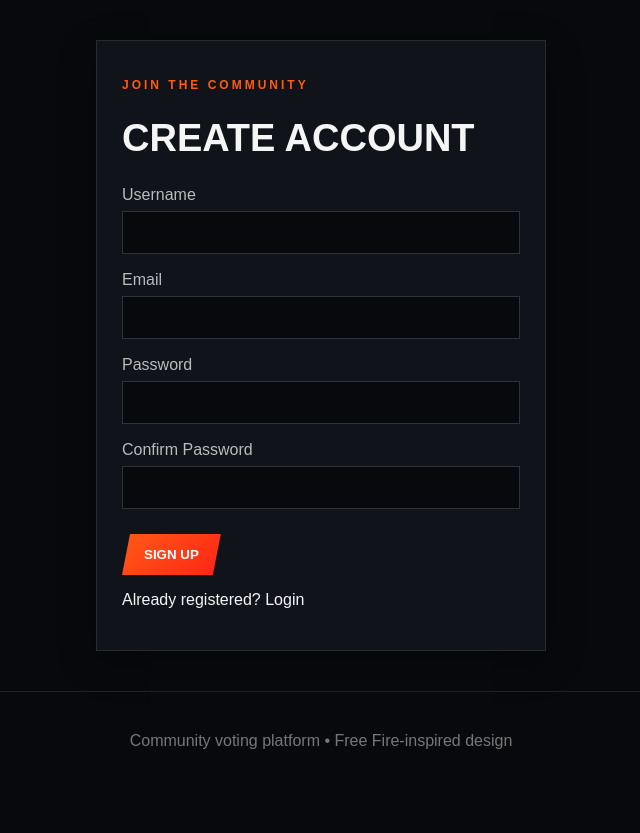
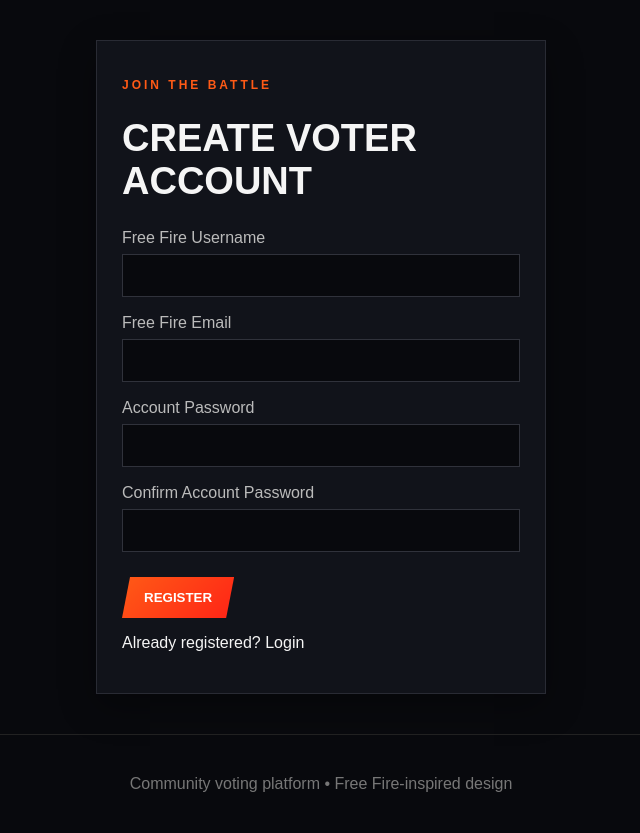
Before and after one commit to aasuotsusuki-droid/instagram-reel, a Flask app: page /signup in a window 1280 px wide. Shown: the part 72-905 px from the top of the page, without its empty margins (319-959 px from the left). Before the commit the page ends 821 px from the top, so only its background shows below. Run offline with Flask 3, Linux system fonts and the light colour scheme.

Commit message:
Update signup page wording

```diff
--- a/templates/signup.html
+++ b/templates/signup.html
@@ -1,10 +1,15 @@
-{% extends "base.html" %}{% block title %}Sign Up — FF VOTE{% endblock %}
+{% extends "base.html" %}{% block title %}Register — FF VOTE{% endblock %}
 {% block content %}<div class="auth"><form method="post" class="panel">
-<p class="eyebrow">JOIN THE COMMUNITY</p><h1>CREATE ACCOUNT</h1>
-<label>Username<input name="username" required minlength="3" autocomplete="username"></label>
-<label>Email<input type="email" name="email" required autocomplete="email"></label>
-<label>Password<input type="password" name="password" required minlength="6" autocomplete="new-password"></label>
-<label>Confirm Password<input type="password" name="confirm" required autocomplete="new-password"></label>
-<button class="btn" type="submit">SIGN UP</button>
+<p class="eyebrow">JOIN THE BATTLE</p><h1>CREATE VOTER ACCOUNT</h1>
+
+<label>Free Fire Username<input name="username" required minlength="3" autocomplete="username"></label>
+
+<label>Free Fire Email<input type="email" name="email" required autocomplete="email"></label>
+
+<label>Account Password<input type="password" name="password" required minlength="6" autocomplete="new-password"></label>
+
+<label>Confirm Account Password<input type="password" name="confirm" required autocomplete="new-password"></label>
+
+<button class="btn" type="submit">REGISTER</button>
 <p>Already registered? <a href="{{url_for('login')}}">Login</a></p>
 </form></div>{% endblock %}
```
